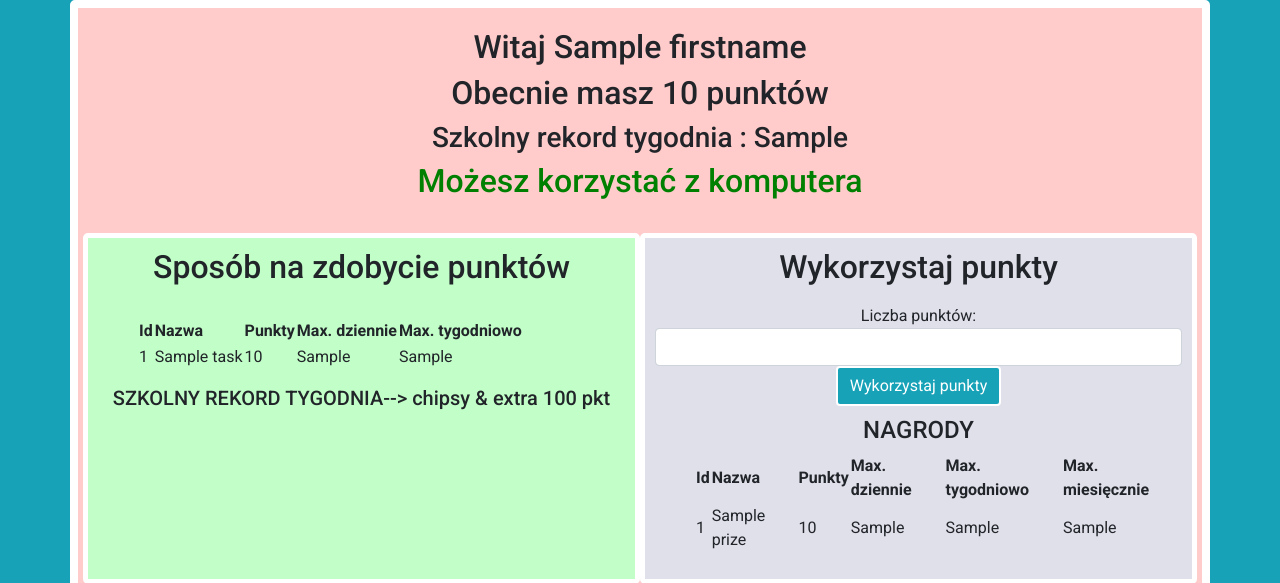
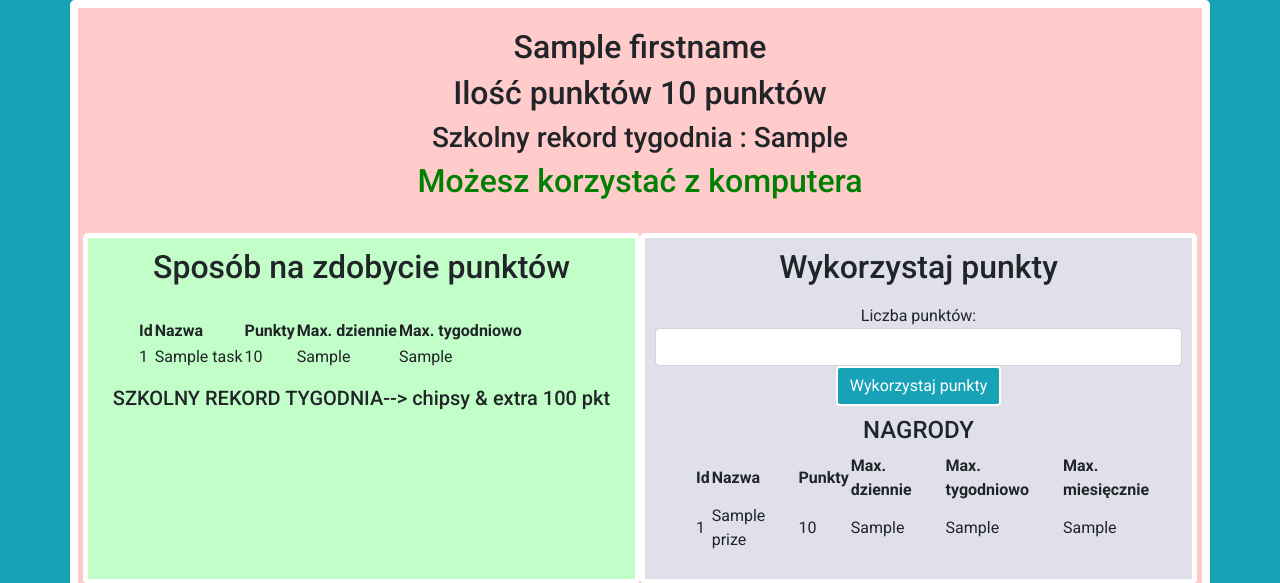
Before and after one commit to tgbdc7/zeton, a Flask app: template zeton/templates/index_child.html in a window 1280 px wide. Shown: the part 120-703 px from the top of the page. Run offline with Flask 2, Linux system fonts and the light colour scheme; the template is opened without the code that fills it: most values are stand-ins (such as "Sample title", 1, 10 or a date in 2020); some libraries are stand-ins or nearby versions.

Commit message:
Update index_child template

```diff
--- a/zeton/templates/index_child.html
+++ b/zeton/templates/index_child.html
@@ -2,8 +2,8 @@
 {% block content %}
 <div class="col col-sm-12">
     <center>
-        <h2>Witaj {{ child.firstname }}</h2>
-        <h2> Obecnie masz {{ child.points }} punktów</h2>
+        <h2>{{ child.firstname }}</h2>
+        <h2> Ilość punktów {{ child.points }} punktów</h2>
         <h3>Szkolny rekord tygodnia : {{ child.school_weekly_highscore }}</h3>
 
         {% if child.bans.6.active %}
@@ -17,7 +17,10 @@
     <div class="row">
 
         <div id="dodawanie" class="col-xl-6 square">
-            <center><h2>Sposób na zdobycie punktów</h2></center>
+            {% block add_points %}{% endblock add_points %}
+            <center>
+                <h2>Sposób na zdobycie punktów</h2>
+            </center>
             <br>
             <ul>
             <table>
@@ -39,19 +42,20 @@
                 {% endfor %}
             </table>
             </ul>
-            <center><h5>SZKOLNY REKORD TYGODNIA--> chipsy & extra 100 pkt</h5></center>
+            <center>
+                <h5>SZKOLNY REKORD TYGODNIA--> chipsy & extra 100 pkt</h5>
+            </center>
         </div>
 
         <div id="odejmowanie" class="col-xl-6 square">
-            <center><h2>Wykorzystaj punkty</h2>
+            <center>
+                <h2>Wykorzystaj punkty</h2>
                 <form action="/api/child/{{ child.id }}/points/use" method="post">
                     <div class="form-group button">
-                        Liczba punktów: <input class="form-control" type="number"
-                                               name="points"
-                                               required>
+                        Liczba punktów: <input class="form-control" type="number" name="points" required>
 
                         <input class="btn btn-info" type="submit" name="wykorzystaj punkty"
-                               value="Wykorzystaj punkty"/>
+                            value="Wykorzystaj punkty" />
                     </div>
                     <h4>NAGRODY</h4>
                 </form>
@@ -84,7 +88,8 @@
 
         <div id="bany_warny" class="col-xl-6 square">
             <h2 style="text-align: center;"> *****Warny i bany****** </h2>
-            <!--#TODO wymyślić i zmienić nazwę nagłówka "Warny i bany" -->            <ol>
+            <!--#TODO wymyślić i zmienić nazwę nagłówka "Warny i bany" -->
+            <ol>
                 {% for ban in child.bans.values() %}
                 <li {%if ban.active %} style="color:red;" {% endif%}>WARN--> {{ban.name}}
 
@@ -98,7 +103,9 @@
 
         <div id="punkty_szkola" class="col-xl-6 square">
 
-            <center><h2> *** Punkty ze Szkoły *** </h2></center>
+            <center>
+                <h2> *** Punkty ze Szkoły *** </h2>
+            </center>
             <div><label> <input type="checkbox" name="1"> przyklad 1 </label></div>
             <div><label> <input type="checkbox" name="1"> przyklad 2 </label></div>
             <div><label> <input type="checkbox" name="1"> przyklad 3 </label></div>
```
